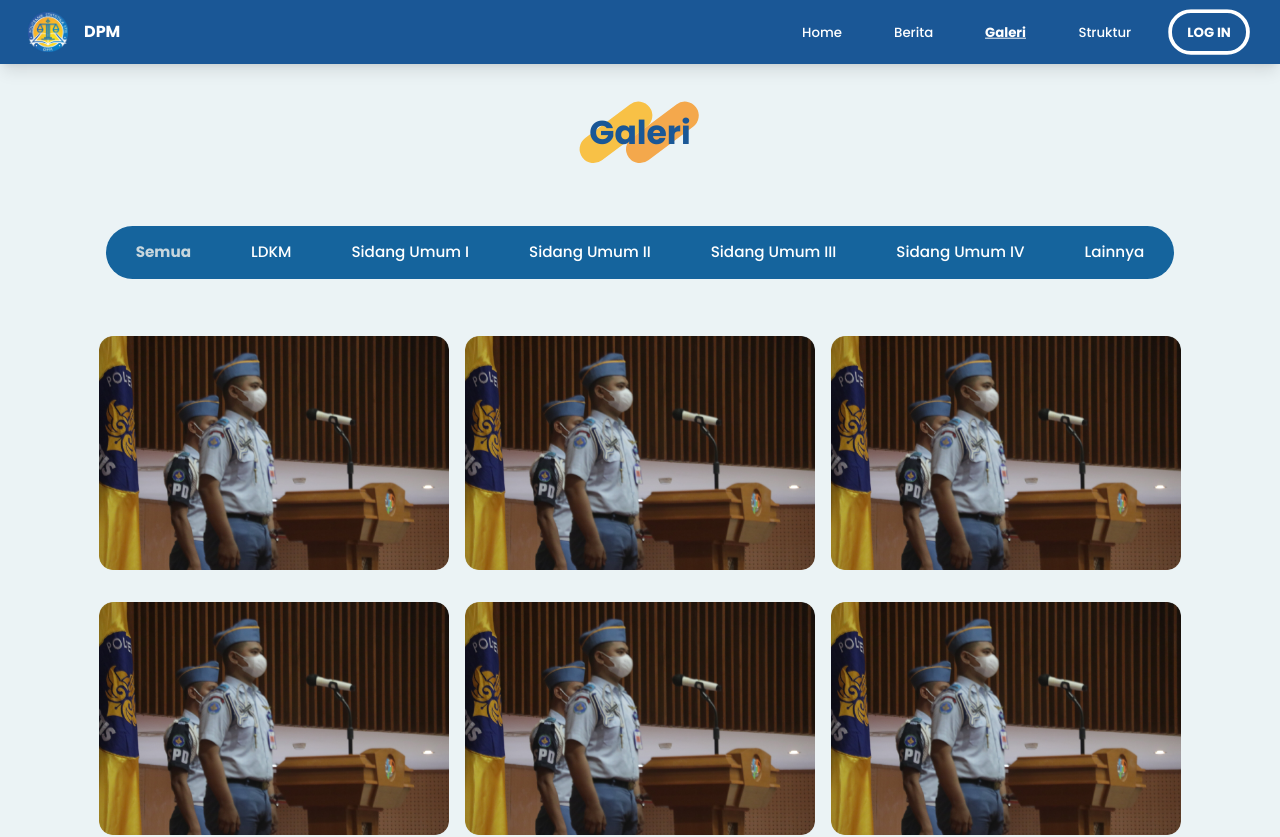
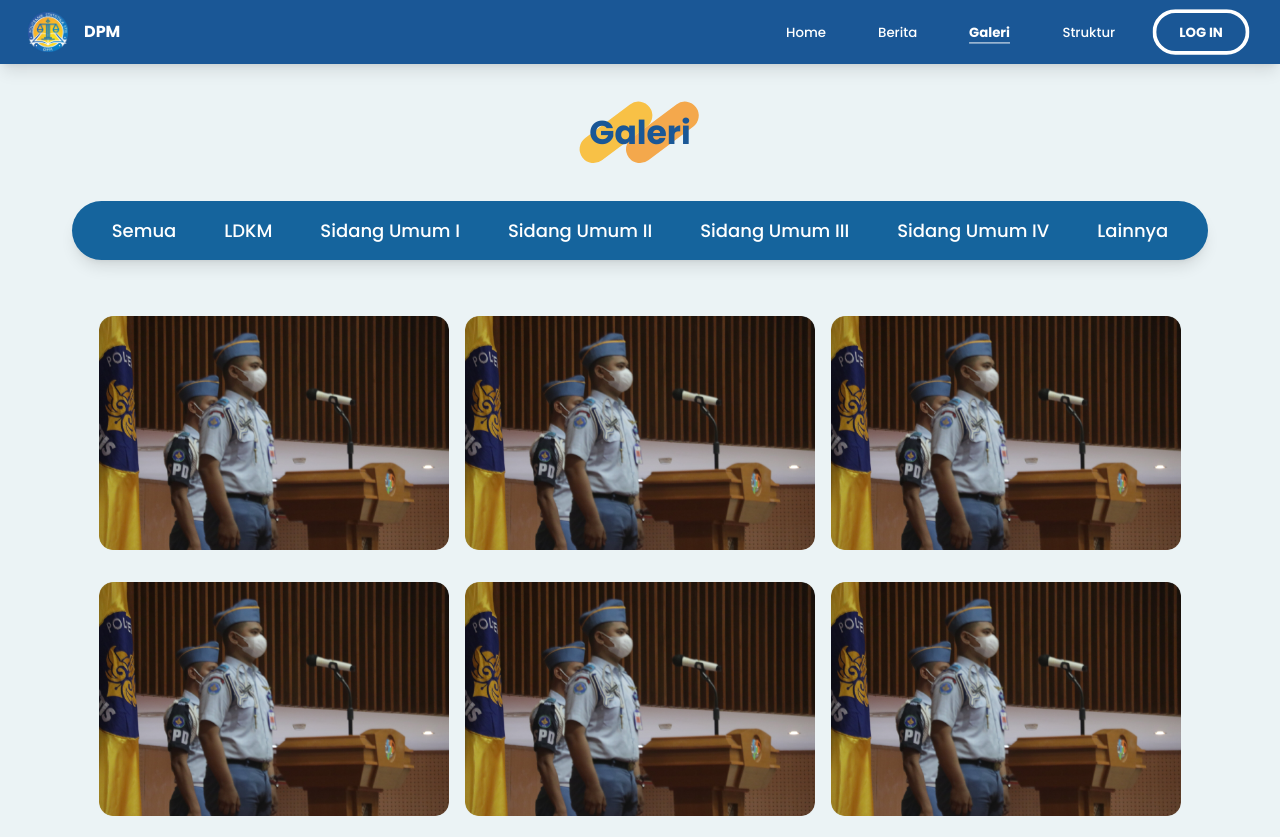
Before and after one commit to Hima-1/IMK-3SI1-KEL1-DPM-2024, a Vue app: page /galeri in a window 1280 px wide. Shown: the top 837 px of the page. Built offline with nearby package versions, Linux system fonts and the light colour scheme.

Commit message:
revisiii

```diff
--- a/src/components/LandingPage/GaleriList.vue
+++ b/src/components/LandingPage/GaleriList.vue
@@ -3,34 +3,41 @@
     <!-- Judul Galeri -->
     <div>
       <h1
-        class="galeri bg-center bg-no-repeat bg-contain text-[#1A5796] text-center font-poppins text-5xl font-bold mt-8 p-5 text-[30px] lg:text-[33px]">
+        class="judulpage bg-center bg-no-repeat bg-contain text-[#1A5796] text-center font-poppins text-5xl font-bold mt-8 p-5 text-[30px] lg:text-[33px]">
         Galeri
       </h1>
     </div>
 
-    <!-- Button Group for Larger Screens -->
-    <div class="button-group mt-8 hidden md:flex">
-      <button v-for="button in buttons" :key="button" class="gallery-button"
-        :class="{ active: activeButton === button }" @click="setActiveButton(button)">
-        {{ button }}
-      </button>
-    </div>
-
-    <!-- Dropdown for Smaller Screens -->
-    <div class="custom-dropdown-container mt-8 md:hidden">
-      <div class="custom-dropdown" @click="toggleDropdown">
-        <span>{{ activeButton }}</span>
-        <div class="custom-dropdown-icon">
-          <img src="@/assets/icon/dropdown.svg" alt="Dropdown Icon" class="icon">
+    <!-- Dropdown -->
+    <div class="flex w-full mt-8 justify-center md:hidden">
+      <div
+        class="grid grid-cols-5 items-center bg-[#15649D] text-[#FFFFFF] text-[18px] mb-6 p-3 shadow-lg rounded-[44px] border-none font-bold text-center min-[425px]:text-left min-[425px]:pl-6 max-w-xl min-[425px]:w-1/2 md:w-1/3"
+        @click="toggleDropdown">
+        <span class="col-span-4 mx-3">{{ activeButton }}</span>
+        <div class="grid col-start-5 justify-center">
+          <img src="@/assets/icon/dropdown.svg" alt="Dropdown Icon" class="icon mx-1">
         </div>
       </div>
-      <ul v-show="dropdownOpen" class="custom-dropdown-options">
+      <ul v-show="dropdownOpen"
+        class="absolute w-1/2 bg-[#15649D] text-[#FFFFFF] text-[18px] shadow-lg border-none font-bold text-center mt-16 z-10">
         <li v-for="button in buttons" :key="button"
           :class="{ active: activeButton === button, hovered: hoveredOption === button }"
-          @click="setActiveButton(button)" @mouseover="hoveredOption = button" @mouseleave="hoveredOption = null">
+          @click="setActiveButton(button)" @mouseover="hoveredOption = button" @mouseleave="hoveredOption = null"
+          class="py-2 hover:bg-[#FCB316] hover:text-[#15649D] active:bg-[#1C7DC7]">
           {{ button }}
         </li>
       </ul>
+    </div>
+
+    <!-- Button Group -->
+    <div
+      class="hidden md:flex bg-[#15649D] text-[#FFFFFF] text-[15px] xl:text-[18px] mt-8 mb-6 p-4 font-medium rounded-[44px] first:rounded-tl-[44px] first:rounded-bl-[44px] last:rounded-tr-[44px] last:rounded-br-[44px] shadow-lg">
+      <li v-for="button in buttons" class="list-none">
+        <button
+          class="mx-2 px-4 active:font-bold focus:text-[#C7D6DD] focus:font-bold hover:text-[#C7D6DD] hover:font-bold">
+          {{ button }}
+        </button>
+      </li>
     </div>
 
     <!-- Foto Dummy -->
@@ -77,113 +84,7 @@ export default {
 </script>
 
 <style scoped>
-.galeri {
+.judulpage {
   background-image: url('@/assets/icon/visi_misi.svg');
-  margin-bottom: 25px;
-}
-
-.button-group {
-  justify-content: center;
-  gap: 0;
-  margin-bottom: 25px;
-  width: 90%;
-}
-
-.gallery-button {
-  background-color: #15649D;
-  color: white;
-  font-family: 'Poppins', sans-serif;
-  font-weight: 500;
-  padding: 15px 30px;
-  font-size: 15.18px;
-  border: none;
-  outline: none;
-  cursor: pointer;
-  transition: font-weight 0.3s ease;
-}
-
-.gallery-button:first-child {
-  border-top-left-radius: 44px;
-  border-bottom-left-radius: 44px;
-}
-
-.gallery-button:last-child {
-  border-top-right-radius: 44px;
-  border-bottom-right-radius: 44px;
-}
-
-.gallery-button:hover {
-  color: #C7D6DD;
-  font-weight: bold;
-}
-
-.gallery-button.active {
-  font-weight: bold;
-  color: #C7D6DD;
-}
-
-.custom-dropdown-container {
-  position: relative;
-  width: 90%;
-}
-
-.custom-dropdown {
-  display: flex;
-  align-items: center;
-  justify-content: space-between;
-  padding: 15px 30px;
-  font-size: 15.18px;
-  font-family: 'Poppins', sans-serif;
-  font-weight: bold;
-  background-color: #15649D;
-  color: #EBF3F5;
-  border-radius: 44px;
-  cursor: pointer;
-}
-
-.custom-dropdown-icon {
-  margin-left: 10px;
-}
-
-.custom-dropdown-icon img.icon {
-  width: 24px;
-  height: 24px;
-}
-
-.custom-dropdown:hover {
-  background-color: #1C7DC7;
-}
-
-.custom-dropdown-options {
-  position: absolute;
-  top: 100%;
-  left: 0;
-  width: 100%;
-  background-color: #EBF3F5;
-  border-radius: 8px;
-  margin-top: 5px;
-  list-style: none;
-  padding: 0;
-  max-height: 200px;
-  z-index: 1000;
-}
-
-.custom-dropdown-options li {
-  padding: 10px 20px;
-  font-size: 15.18px;
-  font-family: 'Poppins', sans-serif;
-  font-weight: bold;
-  background-color: #15649D;
-  color: #EBF3F5;
-  cursor: pointer;
-}
-
-.custom-dropdown-options li.active {
-  background-color: #1C7DC7;
-}
-
-.custom-dropdown-options li.hovered {
-  background-color: #FCB316;
-  color: #15649D;
 }
 </style>
--- a/src/components/LandingPage/Hero.vue
+++ b/src/components/LandingPage/Hero.vue
@@ -1,5 +1,5 @@
 <template>
-  <section class="bg-[#CAD8E3] w-full h-screen h-[70vh] flex items-center">
+  <section class="bg-[#CAD8E3] w-full h-screen h-[69.99vh] flex items-center">
     <div class="mx-auto flex flex-col lg:flex-row justify-between items-center lg:gap-10">
       <!-- Logo DPM -->
       <div class="flex-shrink-0 lg:mx-10 mb-8 lg:mb-0">
--- a/src/components/LandingPage/Navbar.vue
+++ b/src/components/LandingPage/Navbar.vue
@@ -19,7 +19,7 @@
         <router-link to="/struktur" class="btn btn-ghost no-underline text-white font-medium"
           :active-class="'active-link'">Struktur</router-link>
         <router-link to="/login"
-          class="btn loginbtn btn-outline text-white uppercase border-4 border-white rounded-full px-4 py-1 font-bold"
+          class="btn loginbtn btn-outline text-white uppercase border-white rounded-full px-4 py-1 font-bold"
           :active-class="'active-link'">Log In</router-link>
       </div>
 
@@ -103,6 +103,12 @@ export default {
 .active-link {
   font-weight: bold;
   text-decoration: underline;
+  text-underline-offset: 6px;
+}
+
+.loginbtn {
+  border-width: 4px;
+  padding: 0rem 1.5rem;
 }
 
 .loginbtn:hover {
--- /dev/null
+++ b/src/components/LandingPage/PopulerLengkap.vue
@@ -0,0 +1,31 @@
+<template>
+    <div class="bg-[#EBF3F5] rounded-[12px] flex-shrink-0 w-full h-auto">
+        <div>
+            <!-- Judul -->
+            <p class="text-[#15649D] font-poppins text-[20px] font-semibold ml-4 md:ml-6 pt-4 pb-2 md:pb-4">Berita Populer</p>
+            <!-- Garis Horizontal -->
+            <hr class="border-[#15649D] my-2 md:my-1">
+        </div>
+
+        <!-- Wrapper Populer -->
+        <div className="grid grid-cols-1 gap-10 pt-6 pb-8">
+            <router-link to="/berita/selengkapnya"><PopulerItem /></router-link>
+            <router-link to="/berita/selengkapnya"><PopulerItem /></router-link>
+            <router-link to="/berita/selengkapnya"><PopulerItem /></router-link>
+            <router-link to="/berita/selengkapnya"><PopulerItem /></router-link>
+        </div>
+    </div>
+</template>
+
+<script>
+import PopulerItem from './PopulerItem.vue';
+
+export default {
+    name: 'PopulerLengkap',
+    components: {
+        PopulerItem,
+    },
+};
+</script>
+
+<style scoped></style>
--- a/src/components/LandingPage/VisiMisi.vue
+++ b/src/components/LandingPage/VisiMisi.vue
@@ -18,8 +18,8 @@
           Misi
         </h1>
       </div>
-      <div class="text-[#1A5796] text-[16px] lg:text-[18px] font-normal mt-4 lg:mt-8 lg:px-10 mb-10 ">
-        <div class="flex items-start">
+      <div class="text-[#1A5796] text-[16px] lg:text-[18px] font-normal mt-4 lg:mt-8 lg:px-10 mb-10">
+        <div class="flex items-start mb-1">
           <div
             class="circle-number bg-no-repeat bg-contain h-[27.3px] w-[48px] lg:h-[40px] lg:w-[40px] flex-shrink-0 text-center">
             1</div>
@@ -27,7 +27,7 @@
             Menyelenggarakan tugas legislasi secara efektif dan efisien.
           </p>
         </div>
-        <div class="flex items-start">
+        <div class="flex items-start mb-1 sm:mt-2 lg:mt-0">
           <div
             class="circle-number bg-no-repeat bg-contain h-[27.3px] w-[48px] lg:h-[40px] lg:w-[40px] flex-shrink-0 text-center">
             2</div>
@@ -36,7 +36,7 @@
             lingkungan Politeknik Statistika STIS.
           </p>
         </div>
-        <div class="flex items-start">
+        <div class="flex items-start mb-1 sm:mt-2 lg:mt-1">
           <div
             class="circle-number bg-no-repeat bg-contain h-[27.3px] w-[48px] lg:h-[40px] lg:w-[40px] flex-shrink-0 text-center">
             3</div>
@@ -45,7 +45,7 @@
             mahasiswa Politeknik Statistika STIS kepada pihak yang bersangkutan sesuai kebutuhan.
           </p>
         </div>
-        <div class="flex items-start">
+        <div class="flex items-start mb-1 sm:mt-2 lg:mt-3">
           <div
             class="circle-number bg-no-repeat bg-contain h-[27.3px] w-[48px] lg:h-[40px] lg:w-[40px] flex-shrink-0 text-center">
             4</div>
@@ -54,7 +54,7 @@
             bersifat berkelanjutan dengan Badan Eksekutif Mahasiswa Politeknik Statistika STIS.
           </p>
         </div>
-        <div class="flex items-start">
+        <div class="flex items-start sm:mt-2 lg:mt-3">
           <div
             class="circle-number bg-no-repeat bg-contain h-[27.3px] w-[48px] lg:h-[40px] lg:w-[40px] flex-shrink-0 text-center">
             5</div>
--- a/src/views/Selengkapnya.vue
+++ b/src/views/Selengkapnya.vue
@@ -28,7 +28,7 @@
                 <BeritaLengkap />
             </section>
             <section id="populer" class="w-full lg:w-1/3">
-                <PopulerList />
+                <PopulerLengkap />
             </section>
         </div>
     </div>
@@ -36,13 +36,13 @@
 
 <script>
 import BeritaLengkap from "../components/LandingPage/BeritaLengkap.vue";
-import PopulerList from "../components/LandingPage/PopulerList.vue";
+import PopulerLengkap from "../components/LandingPage/PopulerLengkap.vue";
 
 export default {
     name: 'Selengkapnya',
     components: {
         BeritaLengkap,
-        PopulerList,
+        PopulerLengkap,
     }
 }
 </script>
```
